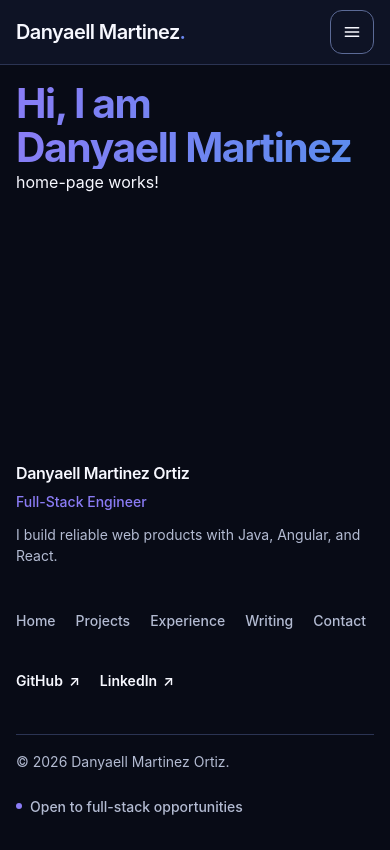
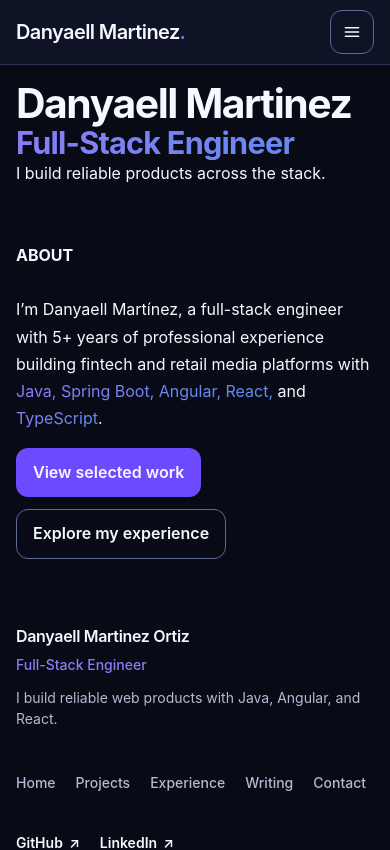
Before and after one commit to Danyaell/portfolio, an Angular app: page / in a window 390 px wide. Shown: the top 850 px of the page. Built offline with nearby package versions, Linux system fonts and the light colour scheme; a web font is replaced by a local one.

Commit message:
update hero

```diff
--- a/src/app/app.html
+++ b/src/app/app.html
@@ -6,7 +6,7 @@
     Skip to main content
   </a>
   <dml-site-header />
-  <main id="main-content" tabindex="-1" class="flex flex-1">
+  <main id="main-content" tabindex="-1" class="site-container flex flex-1">
     <router-outlet />
   </main>
   <dml-site-footer />
--- a/src/app/home/home-page/home-page.html
+++ b/src/app/home/home-page/home-page.html
@@ -1,3 +1,35 @@
-<h1 class="text-gradient-brand">Hi, I am</h1>
-<h1 class="text-gradient-brand">Danyaell Martinez</h1>
-<p>home-page works!</p>
+<h1>Danyaell Martinez</h1>
+<h2 class="text-gradient-brand">Full-Stack Engineer</h2>
+<p>I build reliable products across the stack.</p>
+<br />
+<br />
+<h4><b>ABOUT</b></h4>
+<br />
+<p class="max-w-96">
+  I’m Danyaell Martínez, a full-stack engineer with 5+ years of professional experience building
+  fintech and retail media platforms with
+  <span class="text-gradient-brand">Java, Spring Boot, Angular, React,</span> and
+  <span class="text-gradient-brand">TypeScript</span>.
+</p>
+
+<div class="flex flex-col gap-3 sm:flex-row sm:gap-4 py-4">
+  <a routerLink="/projects" aria-label="Projects, view selected work">
+    <button
+      type="button"
+      aria-controls="primary-navigation"
+      class="inline-flex min-h-11 cursor-pointer items-center justify-center gap-2 rounded-button border border-transparent bg-action px-4 py-2.5 font-semibold text-ink transition-[background-color,box-shadow,transform] duration-ui ease-standard hover:bg-action-hover hover:shadow-card active:translate-y-px active:bg-action-active active:shadow-none disabled:cursor-not-allowed disabled:border-disabled-border disabled:bg-disabled-surface disabled:text-disabled-ink disabled:shadow-none"
+    >
+      View selected work
+    </button>
+  </a>
+
+  <a routerLink="/experience" aria-label="Experience, view selected work">
+    <button
+      type="button"
+      aria-controls="secondary-navigation"
+      class="inline-flex min-h-11 cursor-pointer items-center justify-center gap-2 rounded-button border border-border-strong bg-transparent px-4 py-2.5 font-semibold text-ink transition-[color,background-color,border-color,transform] duration-ui ease-standard hover:border-brand-blue hover:bg-surface-raised active:translate-y-px active:bg-surface disabled:cursor-not-allowed disabled:border-disabled-border disabled:bg-transparent disabled:text-disabled-ink"
+    >
+      Explore my experience
+    </button>
+  </a>
+</div>
--- a/src/app/home/home-page/home-page.ts
+++ b/src/app/home/home-page/home-page.ts
@@ -1,8 +1,9 @@
 import { Component } from '@angular/core';
+import { RouterLink } from '@angular/router';
 
 @Component({
   selector: 'dml-home-page',
-  imports: [],
+  imports: [RouterLink],
   templateUrl: './home-page.html',
 })
 export class HomePageComponent {}
--- a/src/app/layout/site-footer/site-footer.html
+++ b/src/app/layout/site-footer/site-footer.html
@@ -58,7 +58,7 @@
           routerLink="/contact"
           class="inline-flex min-h-11 items-center gap-2 font-medium text-ink-muted transition-colors duration-fast hover:text-brand-violet sm:min-h-0"
         >
-          <span aria-hidden="true" class="size-1.5 rounded-full bg-brand-violet"></span>
+          <span aria-hidden="true" class="size-1.5 rounded-full bg-success"></span>
           <span>{{ availabilityMessage }}</span>
         </a>
       }
--- a/src/styles.css
+++ b/src/styles.css
@@ -67,6 +67,24 @@
 
   --ds-color-focus: #93c5fd;
 
+  /* Feedback */
+  --ds-color-success: #6ee7a8;
+  --ds-color-success-surface: #102a24;
+  --ds-color-success-border: #3a8f72;
+
+  --ds-color-error: #ff8a9a;
+  --ds-color-error-surface: #32151e;
+  --ds-color-error-border: #b4536a;
+
+  --ds-color-warning: #f6c76b;
+  --ds-color-warning-surface: #302614;
+  --ds-color-warning-border: #9b7734;
+
+  /* Disabled */
+  --ds-color-disabled-surface: #1a2033;
+  --ds-color-disabled-border: #313a58;
+  --ds-color-disabled-ink: #78829d;
+
   /* Shape */
   --ds-radius-card: 1rem;
   --ds-radius-button: 0.75rem;
@@ -126,6 +144,24 @@
   --color-action-active: var(--ds-color-action-active);
 
   --color-focus: var(--ds-color-focus);
+
+  --color-success: var(--ds-color-success);
+  --color-success-surface: var(--ds-color-success-surface);
+  --color-success-border: var(--ds-color-success-border);
+
+  --color-error: var(--ds-color-error);
+  --color-error-surface: var(--ds-color-error-surface);
+  --color-error-border: var(--ds-color-error-border);
+
+  --color-warning: var(--ds-color-warning);
+  --color-warning-surface: var(--ds-color-warning-surface);
+  --color-warning-border: var(--ds-color-warning-border);
+
+  --color-disabled-surface: var(--ds-color-disabled-surface);
+  --color-disabled-border: var(--ds-color-disabled-border);
+  --color-disabled-ink: var(--ds-color-disabled-ink);
+
+  --ds-ease-standard: cubic-bezier(0.2, 0, 0, 1);
 
   /* Fluid typography */
   --text-display: var(--ds-type-display-size);
```
